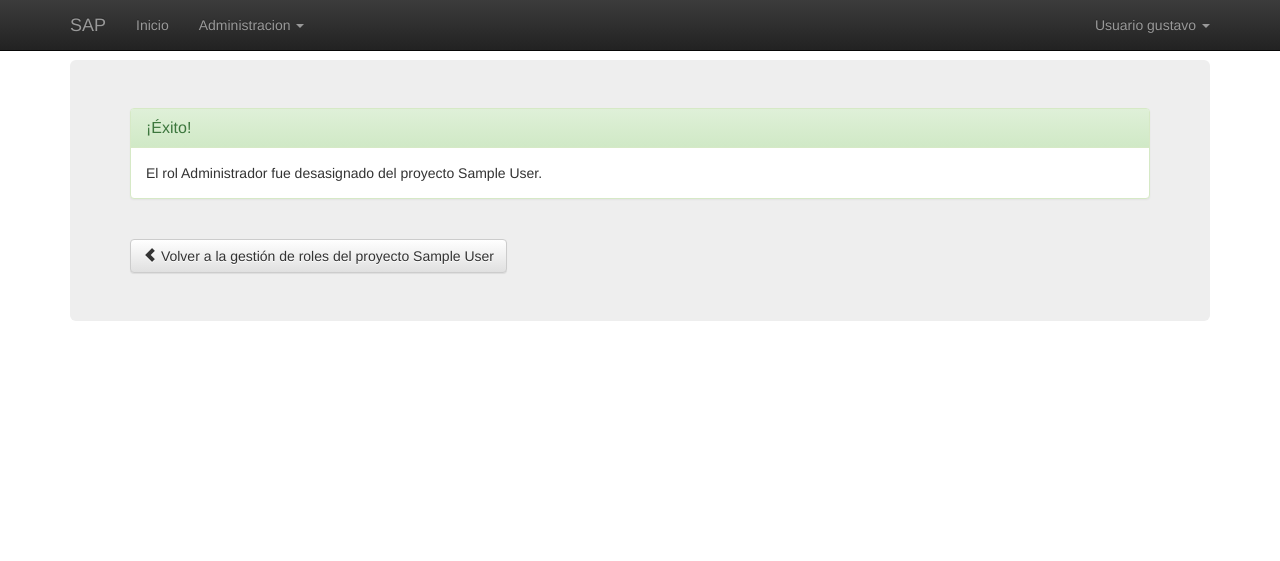
After one commit to 9andresc/proyecto-sap, a Django app: page /administracion/gestion_proyectos/quitar_rol/proyecto/1/1/ in a window 1280 px wide. The commit adds this page. Shown: the top 561 px of the page. Run offline with Django 3.2, Linux system fonts and the light colour scheme; a user stored in the database is signed in; data comes from the database, SQL or seed files in the repository; tables that the repository leaves empty hold one stand-in row (values such as "Sample post"); data that the repository does not hold is empty; some libraries are stand-ins or nearby versions.

Commit message:
Funcionalidad agregada Se ha agregado la función que permite quitar roles de un proyecto.

```diff
--- /dev/null
+++ b/sap/administracion/templates/proyecto/quitar_rol.html
@@ -0,0 +1,18 @@
+{% extends "base.html" %}
+{% block title %}SAP - Confirmación{% endblock %}
+{% block content %}
+<div class="jumbotron">
+	<div class="bs-example">
+		<div class="panel panel-success">
+      		<div class="panel-heading">
+        		<h3 class="panel-title">¡Éxito!</h3>
+      		</div>
+      		<div class="panel-body">
+        		El rol {{ rol.nombre }} fue desasignado del proyecto {{ proyecto.nombre }}.
+      		</div>
+      	</div>
+		<br>
+		<a class="btn btn-default" href="{% url 'vista_roles_proyecto' id_proyecto=proyecto.id %}"><span class="glyphicon glyphicon-chevron-left"></span> Volver a la gestión de roles del proyecto {{ proyecto.nombre }}</a>
+	</div>
+</div>
+{% endblock %}
--- a/sap/administracion/templates/proyecto/roles_proyecto.html
+++ b/sap/administracion/templates/proyecto/roles_proyecto.html
@@ -22,7 +22,7 @@
                 			<tr>
                     			<td>{{ r.id }}</td>
                     			<td>{{ r.nombre }}</td>
-                    			<td><a class="btn btn-sm btn-default" href="/administracion/gestion_proyectos/quitar_usuario/proyecto/{{ proyecto.id }}/{{ u.id }}/"><span class="glyphicon glyphicon-minus"></span> Quitar</a></td>
+                    			<td><a class="btn btn-sm btn-default" href="/administracion/gestion_proyectos/quitar_rol/proyecto/{{ proyecto.id }}/{{ r.id }}/"><span class="glyphicon glyphicon-minus"></span> Quitar</a></td>
                 			</tr>
                 		{% endfor %}
                 	</tbody>
--- a/sap/administracion/urls.py
+++ b/sap/administracion/urls.py
@@ -9,7 +9,7 @@ from administracion.views import gestion_tipos_atributo_view, crear_tipo_atribut
 from administracion.views import gestion_proyectos_view, crear_proyecto_view, visualizar_proyecto_view, modificar_proyecto_view, eliminar_proyecto_view
 from administracion.views import usuarios_proyecto_view, proyecto_agregar_usuario_view, confirmacion_proyecto_agregar_usuario_view, proyecto_quitar_usuario_view
 from administracion.views import fases_proyecto_view, proyecto_agregar_fase_view, confirmacion_proyecto_agregar_fase_view, proyecto_quitar_fase_view
-from administracion.views import roles_proyecto_view, proyecto_agregar_rol_view, confirmacion_proyecto_agregar_rol_view
+from administracion.views import roles_proyecto_view, proyecto_agregar_rol_view, confirmacion_proyecto_agregar_rol_view, proyecto_quitar_rol_view
 
 urlpatterns = patterns('',
     url(r'^administracion/gestion_usuarios/$', gestion_usuarios_view, name="vista_gestion_usuarios"),
@@ -52,4 +52,5 @@ urlpatterns = patterns('',
     url(r'^administracion/gestion_proyectos/roles/proyecto/(?P<id_proyecto>.*)/$', roles_proyecto_view, name="vista_roles_proyecto"),
     url(r'^administracion/gestion_proyectos/agregar_rol/proyecto/(?P<id_proyecto>.*)/$', proyecto_agregar_rol_view, name="vista_proyecto_agregar_rol"),
     url(r'^administracion/gestion_proyectos/confirmacion_agregar_rol/proyecto/(?P<id_proyecto>.*)/(?P<id_rol>.*)/$', confirmacion_proyecto_agregar_rol_view, name="vista_confirmacion_proyecto_agregar_rol"),
+    url(r'^administracion/gestion_proyectos/quitar_rol/proyecto/(?P<id_proyecto>.*)/(?P<id_rol>.*)/$', proyecto_quitar_rol_view, name="vista_proyecto_quitar_rol"),
 )
--- a/sap/administracion/views.py
+++ b/sap/administracion/views.py
@@ -660,3 +660,16 @@ def confirmacion_proyecto_agregar_rol_view(request, id_proyecto, id_rol):
         proyecto.save()
     ctx = {'proyecto':proyecto, 'rol':rol, 'valido':valido}
     return render_to_response('proyecto/confirmacion_agregar_rol.html', ctx, context_instance=RequestContext(request))
+
+@login_required(login_url='/login/')
+def proyecto_quitar_rol_view(request, id_proyecto, id_rol):
+    """
+    Permite quitar un rol previamente seleccionado de un proyecto existente en el
+    sistema.
+    """
+    proyecto = Proyecto.objects.get(id=id_proyecto)
+    rol = Rol.objects.get(id=id_rol)
+    proyecto.roles.remove(rol)
+    proyecto.save()
+    ctx = {'proyecto':proyecto, 'rol':rol}
+    return render_to_response('proyecto/quitar_rol.html', ctx, context_instance=RequestContext(request))
```
